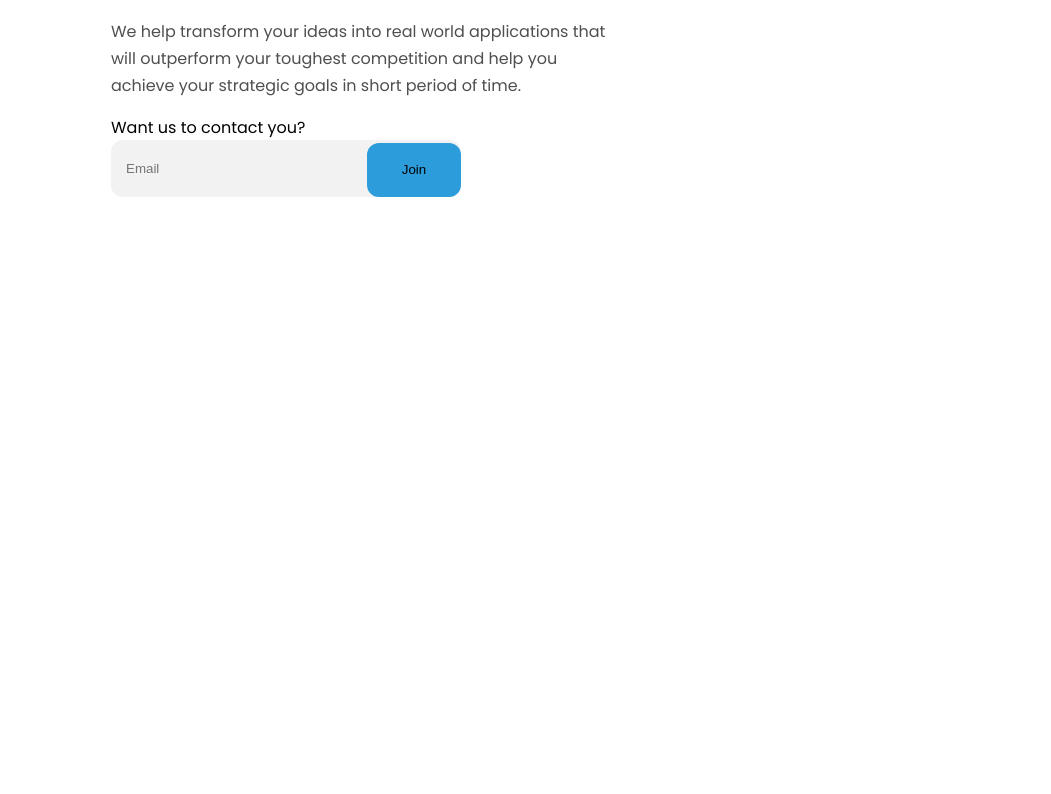
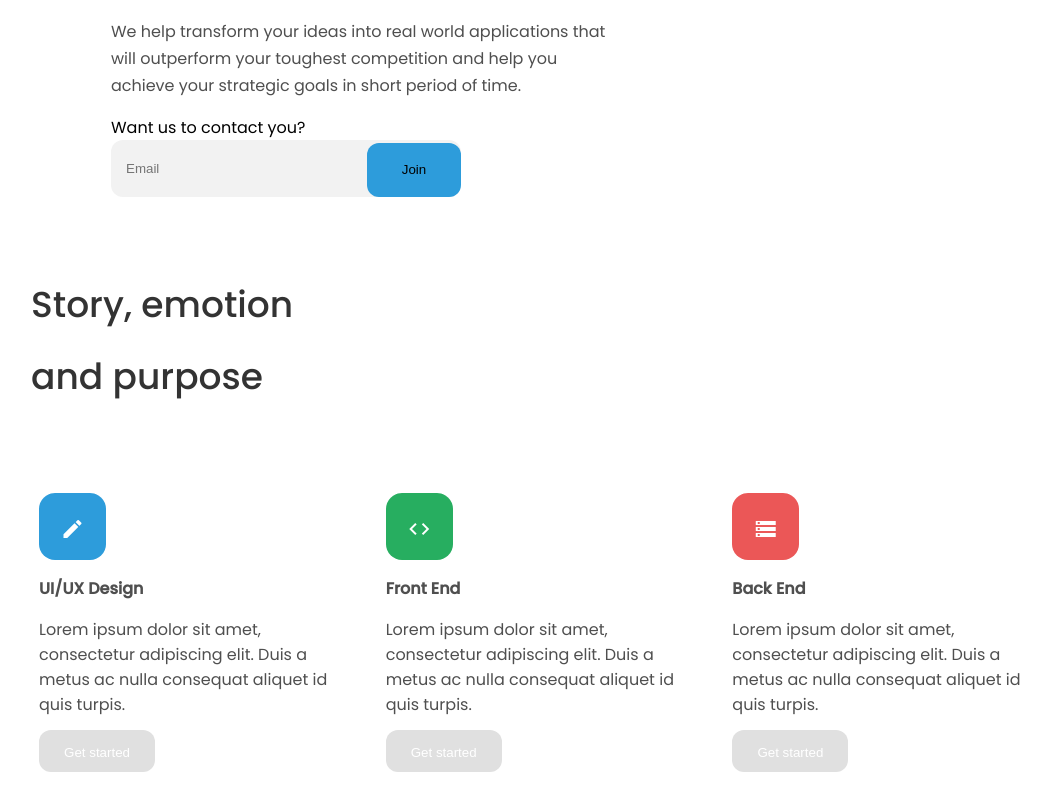
Before and after one commit to RaghadAlmughidi/Edie-homepage, a plain HTML site: page index.html in a window 1280 px wide. Shown: the part 777-1571 px from the top of the page, without its empty margins (97-1148 px from the left). Before the commit the page ends 974 px from the top, so only its background shows below. Drawn offline with Linux system fonts and the light colour scheme.

Commit message:
second content done

```diff
--- a/index.html
+++ b/index.html
@@ -6,6 +6,7 @@
     <meta http-equiv="X-UA-Compatible" content="IE=edge">
     <meta name="viewport" content="width=device-width, initial-scale=1.0">
     <link rel="stylesheet" href="style.css">
+    <link href="https://fonts.googleapis.com/icon?family=Material+Icons" rel="stylesheet">
 
     <title>Edie homepage</title>
 </head>
@@ -57,12 +58,44 @@
             <label for="">
           <input type="text" placeholder="Email">
           <button>Join</button>
-        </label>
+          </label>
+
+        </div>
+        <h1 class="container__second--h1">Story, emotion <br> and purpose</h1>
+        <div class=" container__second__content ">
+
+            <div class="container__second__content__cards ">
+                <div class="second__content__card ">
+                    <li class="material-icons blue ">edit</li>
+                    <p class="head-content-card "><b>UI/UX Design</b></p>
+                    <p>Lorem ipsum dolor sit amet, consectetur adipiscing elit. Duis a metus ac nulla consequat aliquet id quis turpis.</p>
+                    <button class="btn--card ">Get started</button>
+
+                </div>
+                <div class="second__content__card ">
+                    <li class="material-icons green ">code</li>
+                    <p class="head-content-card "><b>Front End</b> </p>
+                    <p>Lorem ipsum dolor sit amet, consectetur adipiscing elit. Duis a metus ac nulla consequat aliquet id quis turpis.</p>
+                    <button class="btn--card ">Get started</button>
+
+                </div>
+                <div class="second__content__card ">
+                    <li class="material-icons red ">storage</li>
+                    <p class="head-content-card "> <b>Back End</b></p>
+                    <p>Lorem ipsum dolor sit amet, consectetur adipiscing elit. Duis a metus ac nulla consequat aliquet id quis turpis.</p>
+                    <button class="btn--card ">Get started</button>
+
+                </div>
+            </div>
+
+
+
+
 
         </div>
 
     </div>
-    <script src="script.js"></script>
+    <script src="script.js "></script>
 
 </body>
 
--- a/style.css
+++ b/style.css
@@ -150,6 +150,89 @@
         width: 94px;
         height: 54px;
     }
+    /*end top content*/
+    /*start second content*/
+
+    .container__second__content__cards {
+        width: 100%;
+        display: flex;
+        gap: 1em;
+    }
+
+    .second__content__card {
+        padding: 0.5em;
+    }
+
+    .second__content__card li {
+        width: 67px;
+        height: 67px;
+        color: white;
+        border-radius: 16px;
+        text-align: center;
+        padding-top: 1em;
+    }
+
+    .second__content__card .blue {
+        background-color: #2D9CDB;
+    }
+
+    .second__content__card .green {
+        background: #27AE60;
+    }
+
+    .second__content__card .red {
+        background: #EB5757;
+    }
+
+    .container__second--h1 {
+        position: relative;
+        font-family: 'Poppins', sans-serif;
+        font-weight: 500;
+        font-size: 2.25rem;
+        color: #333333;
+        text-align: left;
+        margin: 2em 0;
+    }
+
+    .second__content__card p {
+        color: #4F4F4F;
+        font-size: 1rem;
+        font-weight: 400;
+        font-family: 'Poppins', sans-serif;
+        width: 100%;
+        left: 3em;
+    }
+
+    .head-content-card {
+        font-family: 'Poppins', sans-serif;
+        font-weight: 700;
+        font-size: 1.5rem;
+        color: #333333;
+        margin: 1em 0;
+    }
+
+    .btn--card {
+        margin-top: 2em;
+        position: relative;
+        width: 116px;
+        height: 42px;
+        background: #E0E0E0;
+        border-radius: 12px;
+        color: white;
+    }
+
+    .btn--card:hover {
+        background: #2D9CDB;
+        color: white;
+        cursor: pointer;
+    }
+
+    .second__content__card:hover {
+        background: #FFFFFF;
+        box-shadow: 0px 10px 30px rgba(51, 51, 51, 0.1);
+        border-radius: 24px;
+        cursor: pointer;
+    }
 
     @media (max-width:469px) {
         header {
```
